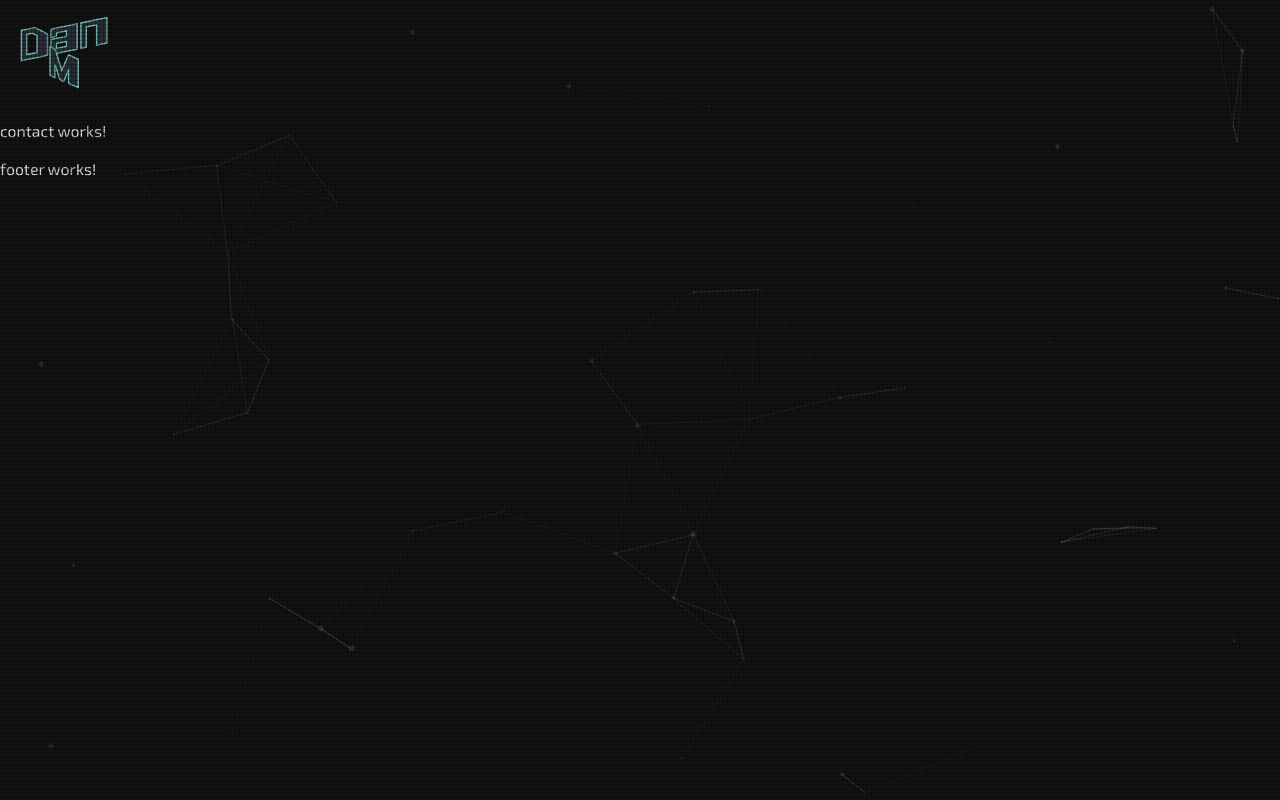
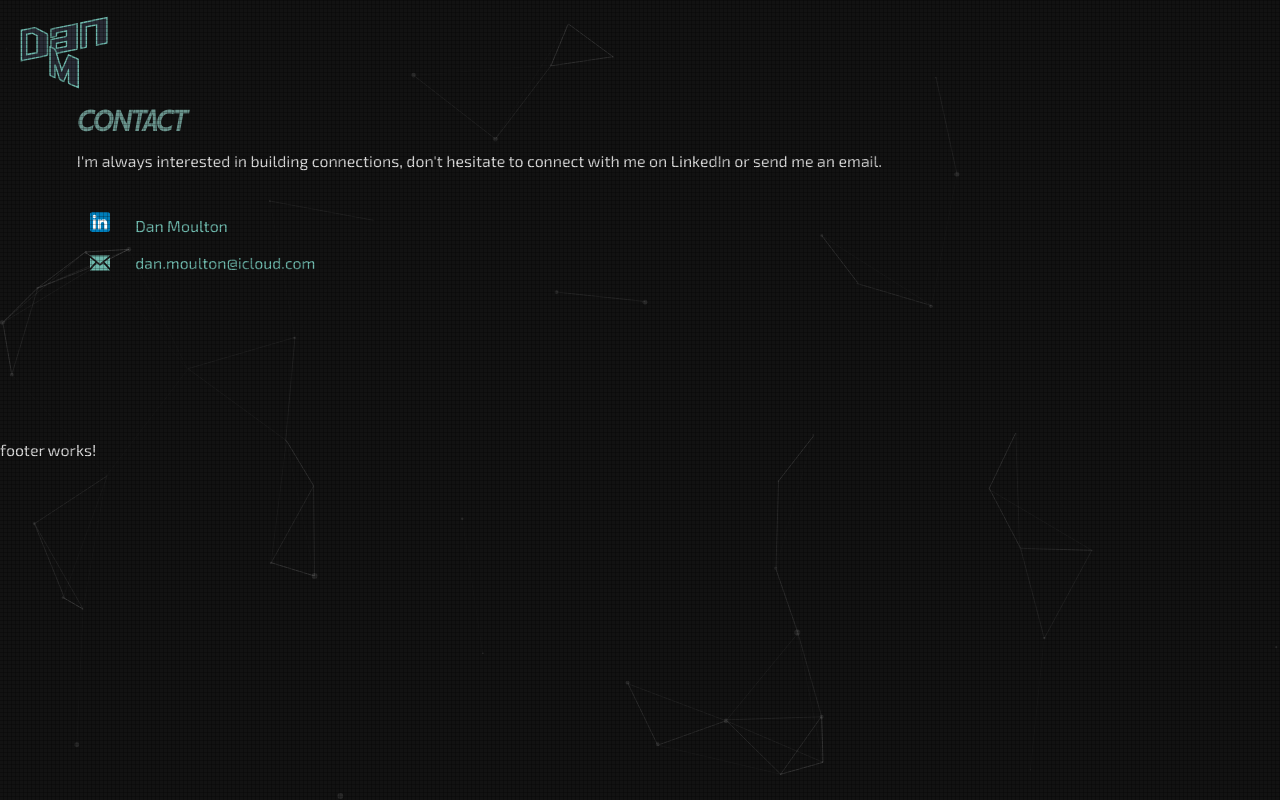
Before and after one commit to DanMoulton/portfolio, an Angular app: page /contact in a window 1280 px wide. Built offline with nearby package versions, Linux system fonts and the light colour scheme; what ngx-scrollreveal would draw is missing.

Commit message:
feat(contact): implemented contact page with email and linkedIn links

```diff
--- a/src/app/contact/contact.component.html
+++ b/src/app/contact/contact.component.html
@@ -1 +1,22 @@
-<p>contact works!</p>
+<div class="content-container">
+    <div ngsReveal id="contact">
+        <div class="title">Contact</div>
+        <p [innerText]="contactIntro"></p>
+
+        <div ngsReveal id="methods">
+            <div  *ngFor="let contactMethod of contactMethods" class="method">
+                <ng-container *ngIf="contactMethod.method === 'Email'; else social">
+                    <img src="{{ contactMethod.icon }}" class="contact-icon">
+                    <a [href]="'mailto:' + contactMethod.link" class="description">{{ contactMethod.description }}</a>
+                </ng-container>
+
+                <ng-template #social>
+                    <a href="{{ contactMethod.link }}" target="_blank">
+                        <img src="{{ contactMethod.icon }}" class="contact-icon">
+                        <p [innerHtml]="contactMethod.description" class="description"></p>
+                    </a>
+                </ng-template>
+            </div>
+        </div>
+    </div>
+</div>
--- a/src/app/contact/contact.component.scss
+++ b/src/app/contact/contact.component.scss
@@ -0,0 +1,26 @@
+.content-container {
+    #contact {
+        padding-bottom: 8vw;
+
+        #methods {
+            margin-top: 5vh;
+
+            .method {
+                display: flex;
+                margin: 2vh 1vw;
+                vertical-align: middle;
+
+                .contact-icon {
+                    height: 20px;
+                    width: 20px;
+                }
+
+                .description {
+                    display: inline-block;
+                    margin: 0 2vw;
+                    font-size: 1.1rem;
+                }
+            }
+        }
+    }
+}
--- a/src/app/contact/contact.component.ts
+++ b/src/app/contact/contact.component.ts
@@ -1,10 +1,28 @@
 import { Component } from '@angular/core';
 
+import { environment } from '../../environments/environment';
+
 @Component({
-  selector: 'app-contact',
-  templateUrl: './contact.component.html',
-  styleUrls: ['./contact.component.scss']
+    selector: 'app-contact',
+    templateUrl: './contact.component.html',
+    styleUrls: ['./contact.component.scss']
 })
 export class ContactComponent {
+    public environment = environment;
 
+    public contactIntro = 'I\'m always interested in building connections, don\'t hesitate to connect with me on LinkedIn or send me an email.';
+    public contactMethods = [
+        {
+            method: 'LinkedIn',
+            icon: 'assets/svgs/linkedin-logo.svg',
+            link: environment.linkedInUrl,
+            description: 'Dan Moulton'
+        },
+        {
+            method: 'Email',
+            icon: 'assets/svgs/email-icon.svg',
+            link: environment.email,
+            description: environment.email
+        }
+    ];
 }
--- a/src/environments/environment.prod.ts
+++ b/src/environments/environment.prod.ts
@@ -2,6 +2,7 @@ export const environment = {
     production: true,
 
     author: 'Dan Moulton',
+    email: 'dan.moulton@icloud.com',
     githubUrl: 'https://github.com/DanMoulton',
     stackOverflowUrl: 'https://stackoverflow.com/users/4077878/dan-moulton',
     linkedInUrl: 'https://www.linkedin.com/in/dan-moulton18/',
--- a/src/environments/environment.ts
+++ b/src/environments/environment.ts
@@ -2,6 +2,7 @@ export const environment = {
     production: false,
 
     author: 'Dan Moulton',
+    email: 'dan.moulton@icloud.com',
     githubUrl: 'https://github.com/DanMoulton',
     stackOverflowUrl: 'https://stackoverflow.com/users/4077878/dan-moulton',
     linkedInUrl: 'https://www.linkedin.com/in/dan-moulton18/',
```
Also changed, not shown: src/assets/svgs/email-icon.svg (added).
